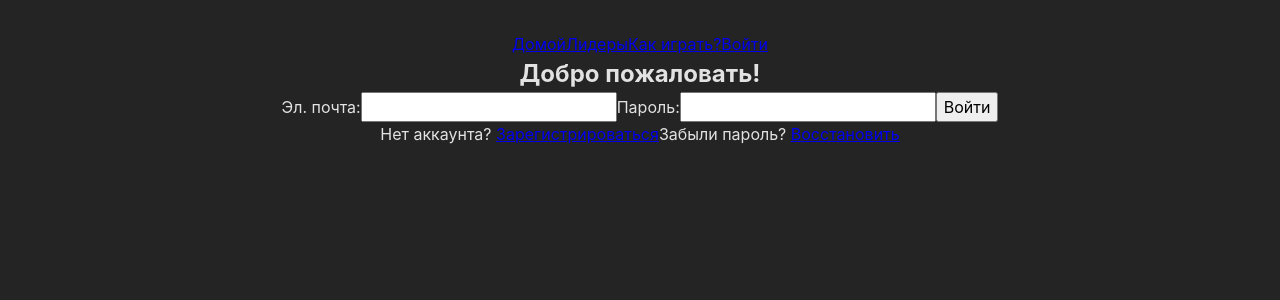
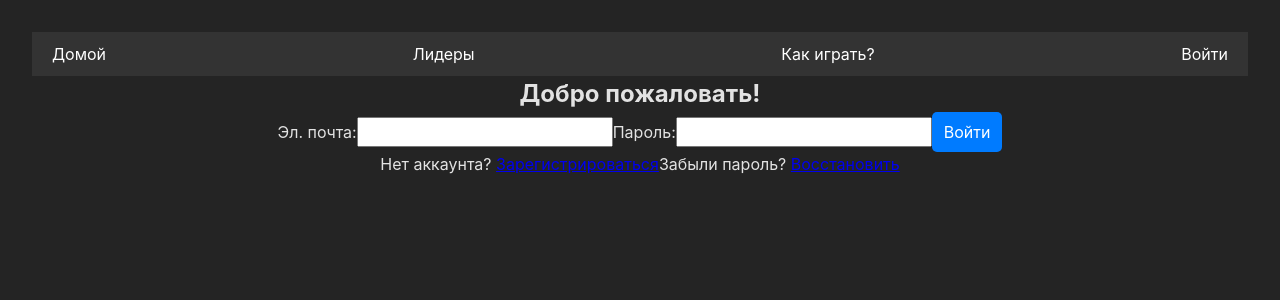
Before and after one commit to jun-hackaton-34/hackaton-project, a React app: page /login in a window 1280 px wide. Shown: the top 300 px of the page. Built offline with nearby package versions, Linux system fonts and the light colour scheme; the HTML template or start-up script is replaced by a standard one.

Commit message:
add styles

```diff
--- a/src/components/Button/Button.module.scss
+++ b/src/components/Button/Button.module.scss
@@ -0,0 +1,12 @@
+.btn {
+  background-color: #007bff;
+  color: white;
+  border: none;
+  padding: 8px 12px;
+  border-radius: 5px;
+  cursor: pointer;
+}
+
+.btn:hover {
+  background-color: #0056b3;
+}
--- a/src/components/Button/Button.tsx
+++ b/src/components/Button/Button.tsx
@@ -1,6 +1,6 @@
 import { ButtonHTMLAttributes, MouseEvent, ReactNode } from 'react';
 
-import './Button.module.scss';
+import styles from './Button.module.scss';
 
 interface ButtonProps extends ButtonHTMLAttributes<HTMLButtonElement> {
   onClick: (event: MouseEvent<HTMLButtonElement>) => void;
@@ -9,7 +9,7 @@ interface ButtonProps extends ButtonHTMLAttributes<HTMLButtonElement> {
 
 export function Button({ onClick, children }: ButtonProps) {
   return (
-    <button type="button" className="btn" onClick={onClick}>
+    <button type="button" className={styles.btn} onClick={onClick}>
       {children ?? 'Click'}
     </button>
   );
--- a/src/components/Header/Header.module.scss
+++ b/src/components/Header/Header.module.scss
@@ -0,0 +1,27 @@
+.header {
+  display: flex;
+  justify-content: space-between;
+  align-items: center;
+  padding: 10px 20px;
+  background-color: #333;
+  color: white;
+}
+
+.header__link {
+  text-decoration: none;
+  color: white;
+  font-size: 16px;
+}
+
+.header__button {
+  background-color: #007bff;
+  color: white;
+  border: none;
+  padding: 8px 12px;
+  border-radius: 5px;
+  cursor: pointer;
+}
+
+.header__button:hover {
+  background-color: #0056b3;
+}
--- a/src/components/Header/Header.tsx
+++ b/src/components/Header/Header.tsx
@@ -2,6 +2,8 @@ import { Link } from 'react-router-dom';
 
 import { useAuth } from '../../context/AuthProvider';
 import Button from '../Button';
+
+import styles from './Header.module.scss';
 
 export function Header() {
   // eslint-disable-next-line @typescript-eslint/no-explicit-any
@@ -16,17 +18,27 @@ export function Header() {
   };
 
   return (
-    <header className="header">
-      <Link to="/">Домой</Link>
-      <Link to="/leaderboard">Лидеры</Link>
-      <Link to="/rules">Как играть?</Link>
+    <header className={styles.header}>
+      <Link to="/" className={styles.header__link}>
+        Домой
+      </Link>
+      <Link to="/leaderboard" className={styles.header__link}>
+        Лидеры
+      </Link>
+      <Link to="/rules" className={styles.header__link}>
+        Как играть?
+      </Link>
       {auth ? (
         <div>
-          <Link to="/profile">Профиль</Link>
+          <Link to="/profile" className={styles.header__link}>
+            Профиль
+          </Link>
           <Button onClick={handleLogout}>{user.email} - Выйти</Button>
         </div>
       ) : (
-        <Link to="/login">Войти</Link>
+        <Link to="/login" className={styles.header__link}>
+          Войти
+        </Link>
       )}
     </header>
   );
```
Also changed, not shown: src/components/Footer/Footer.scss (added), src/components/Footer/Footer.tsx (added), src/components/Footer/index.ts (added).
